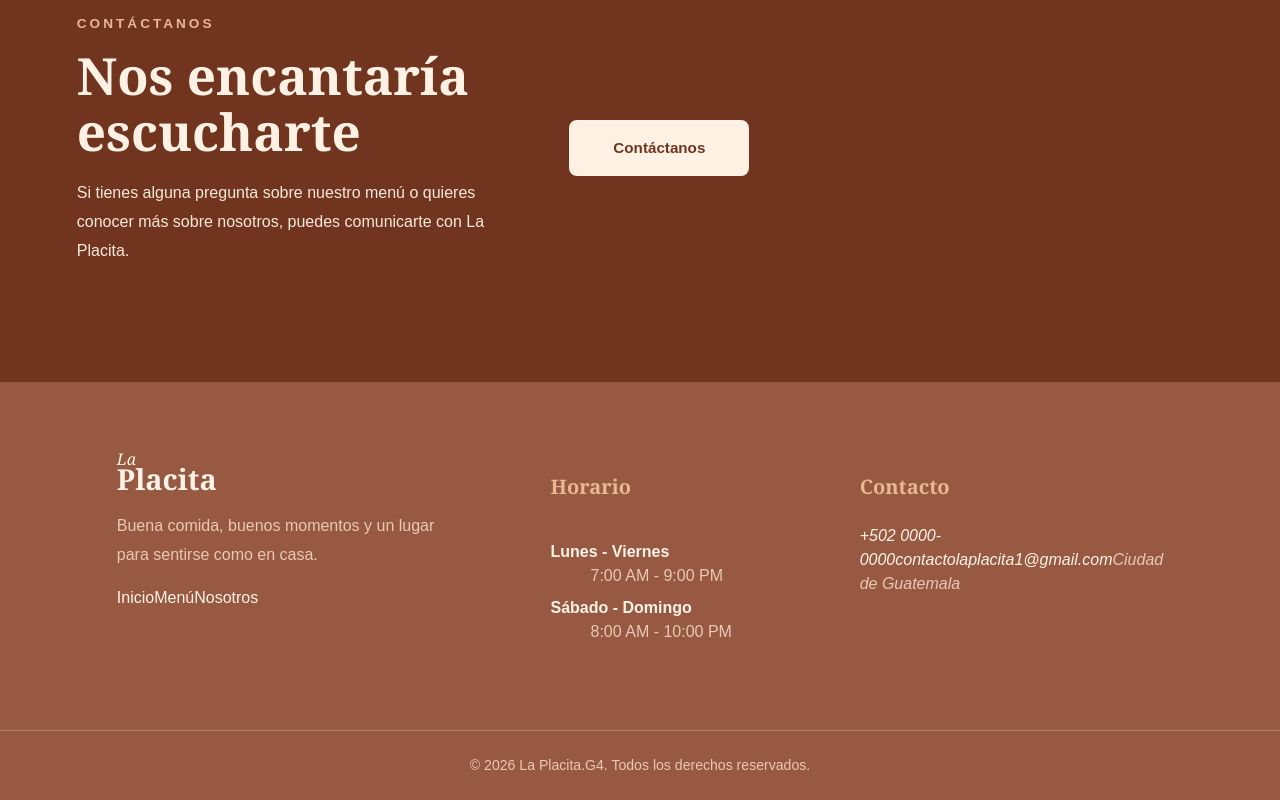
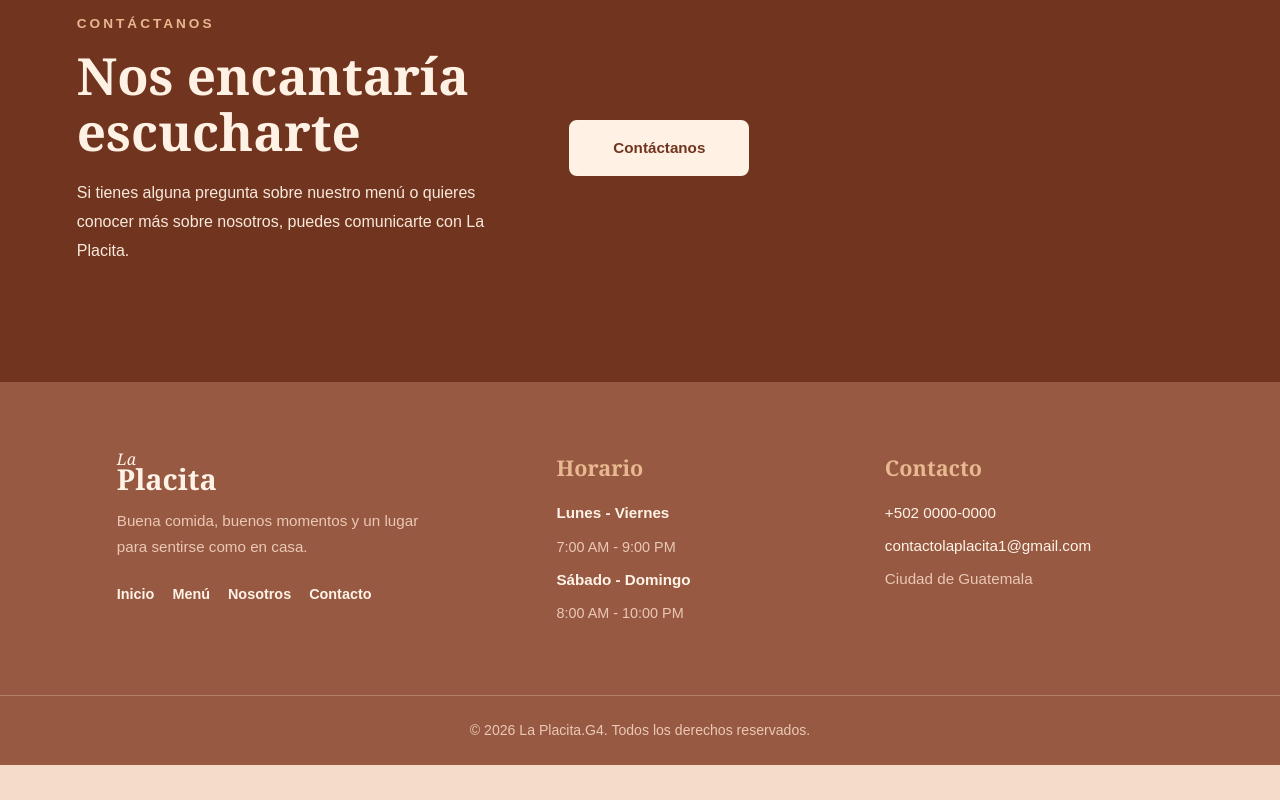
Before and after one commit to Nickywest21/Parcial1, a React (Vite) app: page / in a window 1280 px wide. Shown: the part 4712-5512 px from the top of the page. After the commit the page ends 5477 px from the top, so only its background shows below. Built offline with nearby package versions, Linux system fonts and the light colour scheme.

Commit message:
fix(footer): alinea columnas, enlaces de contacto y horarios, y completa estilos accesibles

```diff
--- a/src/App.css
+++ b/src/App.css
@@ -701,65 +701,125 @@ html.dark-mode.high-contrast .form-alert-error {
 .site-footer {
   background: var(--color-ink);
   color: var(--color-ink-text);
+  margin-top: auto;
 }
 
 .footer-container {
   display: grid;
-  grid-template-columns: 1.5fr 1fr 1fr;
-  gap: 60px;
+  grid-template-columns: 1.4fr 1fr 1fr;
+  gap: 50px;
+  align-items: start;
   max-width: 1200px;
   margin: 0 auto;
   padding: 70px 6%;
 }
 
+/* Columna 1: Marca */
+.footer-brand {
+  display: flex;
+  flex-direction: column;
+  gap: 16px;
+}
+
 .footer-brand p {
-  max-width: 350px;
+  max-width: 320px;
+  margin: 0;
   color: var(--color-ink-text-secondary);
-  line-height: 1.8;
+  line-height: 1.7;
+  font-size: 0.95rem;
 }
 
 .footer-logo {
-  margin-bottom: 20px;
+  display: inline-flex;
+  margin-bottom: 0;
 }
 
+.footer-nav {
+  display: flex;
+  align-items: center;
+  gap: 18px;
+  margin-top: 8px;
+  flex-wrap: wrap;
+}
+
+.footer-nav a {
+  color: var(--color-ink-text);
+  font-size: 0.9rem;
+  font-weight: 600;
+  transition: color 0.2s ease;
+}
+
+.footer-nav a:hover,
+.footer-nav a:focus-visible {
+  color: var(--color-accent);
+}
+
+/* Columnas 2 y 3 */
 .footer-column {
+  display: flex;
+  flex-direction: column;
+  gap: 12px;
+}
+
+.footer-column h3 {
+  margin: 0 0 6px 0;
+  color: var(--color-accent);
+  font-family: Georgia, "Times New Roman", serif;
+  font-size: 1.35rem;
+}
+
+/* Lista de Definicion de Horarios (dl, dt, dd) */
+.footer-hours {
+  margin: 0;
+  padding: 0;
   display: flex;
   flex-direction: column;
   gap: 10px;
 }
 
-.footer-column h3 {
-  margin-bottom: 12px;
-  color: var(--color-accent);
-  font-family: Georgia, "Times New Roman", serif;
-  font-size: 1.25rem;
+.footer-hours dt {
+  margin: 0;
+  padding: 0;
+  font-weight: 700;
+  color: var(--color-ink-text);
+  font-size: 0.95rem;
 }
 
-.footer-column a {
-  color: var(--color-ink-text);
-  transition: color 0.2s ease;
+.footer-hours dd {
+  margin: 2px 0 0 0; /* Elimina la sangria izquierda automatica del navegador */
+  padding: 0;
+  color: var(--color-ink-text-secondary);
+  font-size: 0.9rem;
 }
 
-.footer-column a:hover,
-.footer-column a:focus-visible {
-  color: var(--color-accent);
+/* Datos de Contacto (address) */
+.footer-address {
+  font-style: normal;
+  display: flex;
+  flex-direction: column;
+  gap: 10px;
 }
 
-.footer-column span,
-.footer-hours dd {
-  color: var(--color-ink-text-secondary);
+.footer-address a {
+  color: var(--color-ink-text);
+  text-decoration: none;
+  font-size: 0.95rem;
+  transition: color 0.2s ease;
+  word-break: break-word;
 }
 
-.footer-hours dt {
-  margin-top: 8px;
-  font-weight: 700;
-  color: var(--color-ink-text);
+.footer-address a:hover,
+.footer-address a:focus-visible {
+  color: var(--color-accent);
+  text-decoration: underline;
 }
 
-.footer-hours dt:first-child {
-  margin-top: 0;
+.footer-address span {
+  color: var(--color-ink-text-secondary);
+  font-size: 0.95rem;
 }
 
+/* Barra Inferior de Copyright */
 .footer-bottom {
   padding: 24px 6%;
   border-top: 1px solid var(--color-ink-border);
--- a/src/components/footer.jsx
+++ b/src/components/footer.jsx
@@ -1,30 +1,28 @@
 function Footer() {
   return (
-    <footer className="site-footer" id="contacto">
-
+    <footer className="site-footer">
       <div className="footer-container">
 
+        {/* COLUMNA 1: MARCA Y ENLACES */}
         <div className="footer-brand">
-          <a href="#inicio" className="logo footer-logo">
+          <a href="#inicio" className="logo footer-logo" aria-label="La Placita - Ir al inicio">
             <span>La</span>
             <strong>Placita</strong>
           </a>
-
           <p>
-            Buena comida, buenos momentos y un lugar para sentirse como en
-            casa.
+            Buena comida, buenos momentos y un lugar para sentirse como en casa.
           </p>
-
-          <nav className="footer-nav" aria-label="Navegación secundaria">
+          <nav className="footer-nav" aria-label="Enlaces rápidos del pie de página">
             <a href="#inicio">Inicio</a>
             <a href="#menu">Menú</a>
             <a href="#nosotros">Nosotros</a>
+            <a href="#contacto">Contacto</a>
           </nav>
         </div>
 
+        {/* COLUMNA 2: HORARIO DE ATENCIÓN */}
         <div className="footer-column">
           <h3>Horario</h3>
-
           <dl className="footer-hours">
             <dt>Lunes - Viernes</dt>
             <dd>7:00 AM - 9:00 PM</dd>
@@ -34,30 +32,26 @@ function Footer() {
           </dl>
         </div>
 
+        {/* COLUMNA 3: CONTACTO Y UBICACIÓN */}
         <div className="footer-column">
           <h3>Contacto</h3>
-
           <address className="footer-address">
-            <a href="tel:+50200000000">
+            <a href="tel:+50200000000" aria-label="Llamar al teléfono +502 0000-0000">
               +502 0000-0000
             </a>
-
-            <a href="mailto:contactolaplacita1@gmail.com">
+            <a href="mailto:contactolaplacita1@gmail.com" aria-label="Enviar correo a contactolaplacita1@gmail.com">
               contactolaplacita1@gmail.com
             </a>
-
             <span>Ciudad de Guatemala</span>
           </address>
         </div>
 
       </div>
 
+      {/* BARRA INFERIOR DE DERECHOS */}
       <div className="footer-bottom">
-        <p>
-          © 2026 La Placita.G4. Todos los derechos reservados.
-        </p>
+        <p>© 2026 La Placita.G4. Todos los derechos reservados.</p>
       </div>
-
     </footer>
   );
 }
```
